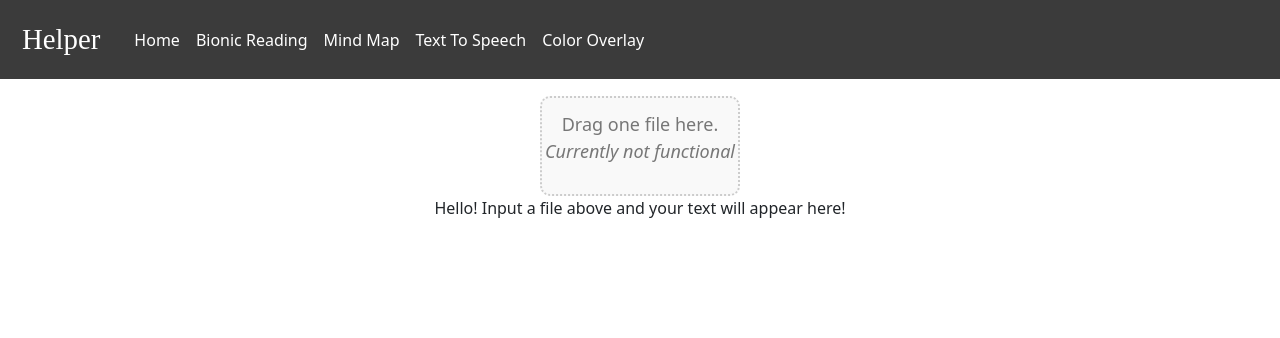
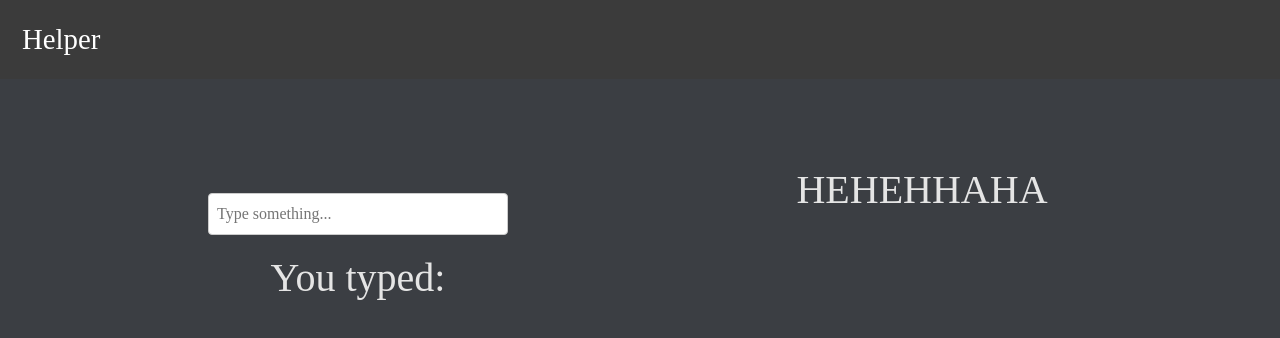
Before and after one commit to MiniMandrake/DyslexiaHelper, a React (Create React App) app in the folder dyslexia-helper/: page / in a window 1280 px wide. Shown: the top 338 px of the page. Built offline with nearby package versions, Linux system fonts and the light colour scheme.

Commit message:
URL Input textbox
The URL textbox is now a component that takes a useState. The useState can be used globally.

```diff
--- /dev/null
+++ b/dyslexia-helper/src/FontConvertor.js
@@ -0,0 +1,25 @@
+import React, { useState } from "react";
+import MyButton from "./MyButton";
+import Button from "react-bootstrap/Button";
+import Stack from "react-bootstrap/Stack";
+
+const payload =
+  "Lorem ipsum dolor sit amet, consectetur adipiscing elit, sed deiusmod tempor incididunt ut labore et dolore magna aliqua. Ut enim adminim veniam, quis nostrud exercitation ullamco laboris nisi utaliquip ex ea commodo consequat. Duis aute irure dolor inreprehenderit in voluptate velit esse cillum dolore eu fugiat nulla. Excepteur sint occaecat cupidatat non proident, sunt inculpa qui officia deserunt mollit anim id est laborum";
+
+function FontConvertor() {
+  return (
+    <div className='container-fluid' style={{ alignContent: "center" }}>
+      Font Convertor {payload}
+      <div className=''>
+        <MyButton />
+      </div>
+      <Stack direction='horizontal' gap={3}>
+        <Button> Open Dyslexia </Button>
+        <Button> Arial </Button>
+        <Button> Times New Roman </Button>
+      </Stack>
+    </div>
+  );
+}
+
+export default FontConvertor;
--- /dev/null
+++ b/dyslexia-helper/src/Landing.js
@@ -0,0 +1,64 @@
+import "./styles/App.css";
+import "./styles/Landing.css";
+import Dropbox from "./Dropbox";
+import React, { useState } from "react";
+
+function Landing() {
+  // const [payload, setPayload] = useState("");
+  const items = Array.from({ length: 15 }, (_, i) => `Item ${i + 1}`);
+
+  const [url, setURL] = useState("");
+
+  return (
+    <div className='main'>
+      {/* <Dropbox /> */}
+
+      <div className='twoColumns'>
+        <URL_dropper url={url} setURL={setURL} />
+        <File_Dropper />
+        {url}
+      </div>
+
+      {/* <div className='grid-wrapper'>
+        {items.map((text) => (
+          <div className='grid-item' key={text}>
+            {text}
+          </div>
+        ))}
+      </div> */}
+    </div>
+  );
+}
+
+function URL_dropper({ url, setURL }) {
+  //   const [text, setText] = useState("");
+  const handleChange = (event) => {
+    setURL(event.target.value); // updates the variable on every keystroke
+  };
+
+  return (
+    <div style={{ padding: "1rem" }}>
+      <input
+        type='text'
+        value={url}
+        onChange={handleChange}
+        placeholder='Type something...'
+        style={{
+          padding: "0.5rem",
+          fontSize: "1rem",
+          borderRadius: "0.25rem",
+          border: "1px solid #ccc",
+          width: "100%",
+          maxWidth: "300px",
+        }}
+      />
+      <p style={{ marginTop: "0.75rem" }}>You typed: {url}</p>
+    </div>
+  );
+}
+
+function File_Dropper(params) {
+  return <div>HEHEHHAHA</div>;
+}
+
+export default Landing;
--- /dev/null
+++ b/dyslexia-helper/src/MyButton.js
@@ -0,0 +1,37 @@
+function Button() {
+  const handleClick = () => {
+    alert("Button clicked!");
+  };
+
+  const buttonStyle = {
+    backgroundColor: "#4CAF50",
+    color: "white",
+    padding: "12px 24px",
+    border: "none",
+    borderRadius: "8px",
+    cursor: "pointer",
+    fontSize: "16px",
+    transition: "background-color 0.3s ease",
+  };
+
+  const hoverStyle = {
+    backgroundColor: "#45a049",
+  };
+
+  return (
+    <button
+      style={buttonStyle}
+      onMouseOver={(e) =>
+        (e.target.style.backgroundColor = hoverStyle.backgroundColor)
+      }
+      onMouseOut={(e) =>
+        (e.target.style.backgroundColor = buttonStyle.backgroundColor)
+      }
+      onClick={handleClick}
+    >
+      Click Me
+    </button>
+  );
+}
+
+export default Button;
--- a/dyslexia-helper/src/Navbar.js
+++ b/dyslexia-helper/src/Navbar.js
@@ -5,7 +5,7 @@ import "./styles/styles.css";
 function Navbar() {
   return (
     <div>
-      <header className='App-header'>
+      <header>
         <nav className='navbar fixed-top navbar-expand-lg navBG'>
           <div className='container-fluid '>
             <Link
@@ -21,7 +21,7 @@ function Navbar() {
             >
               <ul className='navbar-nav me-auto mb-2 mb-lg-0'>
                 <li style={{ paddingLeft: "1rem" }}> </li>
-                <li className='mynavbar-item'>
+                {/* <li className='mynavbar-item'>
                   <Link
                     to='/'
                     style={{ textDecoration: "none" }}
@@ -33,11 +33,11 @@ function Navbar() {
 
                 <li className='mynavbar-item'>
                   <Link
-                    to='/bionic_reading'
+                    to='/font_convertor'
                     style={{ textDecoration: "none" }}
                     className='mynav-item nav-link'
                   >
-                    Bionic Reading
+                    Font Convertor
                   </Link>
                 </li>
 
@@ -69,11 +69,12 @@ function Navbar() {
                   >
                     Color Overlay
                   </Link>
-                </li>
+                </li> */}
               </ul>
             </div>
           </div>
         </nav>
+        <div style={{ paddingBottom: "4.5rem" }}></div>
       </header>
     </div>
   );
--- a/dyslexia-helper/src/index.js
+++ b/dyslexia-helper/src/index.js
@@ -3,22 +3,24 @@ import ReactDOM from "react-dom/client";
 import Dropbox from "./Dropbox";
 import Navbar from "./Navbar";
 import MindMap from "./MindMap";
+import Landing from "./Landing";
+import FontConvertor from "./FontConvertor";
 import { BrowserRouter as Router, Route, Routes } from "react-router-dom";
 import "bootstrap/dist/css/bootstrap.min.css";
 
 const root = ReactDOM.createRoot(document.getElementById("root"));
+
 root.render(
   <div className='App'>
     <Router>
-      <div className='container-fluid' style={{ padding: "1rem" }}>
+      <div className='container-fluid'>
         <Navbar />
       </div>
-      <div style={{ paddingTop: "4rem" }}>
+      <div>
         <Routes>
-          <Route path='/' element={<Dropbox />} />
+          <Route path='/' element={<Landing />} />
           <Route path='/mind_map' element={<MindMap />} />
-          {/* <Route path='/appointments' element={<ScheduleAppt />} />
-          <Route path='/feedback' element={<CustomerFeedback />} /> */}
+          <Route path='/font_convertor' element={<FontConvertor />} />
         </Routes>
       </div>
     </Router>
--- /dev/null
+++ b/dyslexia-helper/src/styles/Landing.css
@@ -0,0 +1,39 @@
+.main {
+  background: #3b3e43;
+  font-family: "Times New Roman", Times, serif;
+  color: #e5e5e5;
+  font-size: 40px;
+  height: 100vh;
+  padding: 4rem;
+}
+
+.twoColumns {
+  display: grid;
+  grid-template-columns: repeat(2, 1fr); /* 5 equal‑width columns */
+  padding: 1.5rem 0.75rem;
+}
+
+.grid-wrapper {
+  display: grid;
+  grid-template-columns: repeat(4, 1fr); /* 5 equal‑width columns */
+  gap: 2rem; /* space between items */
+  padding: 10rem;
+}
+
+/* A simple card‑like look for each cell */
+.grid-item {
+  width: 16rem;
+  height: 10rem;
+  background: #4db0ac; /* dark slate */
+  color: #f9fafb; /* light text */
+  padding: 1.5rem 0.75rem;
+  border-radius: 0.5rem;
+  text-align: center;
+  font-weight: 600;
+  box-shadow: 0 2px 4px rgb(0 0 0 / 0.08);
+  transition: transform 0.15s ease;
+}
+
+.grid-item:hover {
+  transform: translateY(-4px);
+}
```
Also changed, not shown: 1 other file (tests, documents, lock files or other folders).
